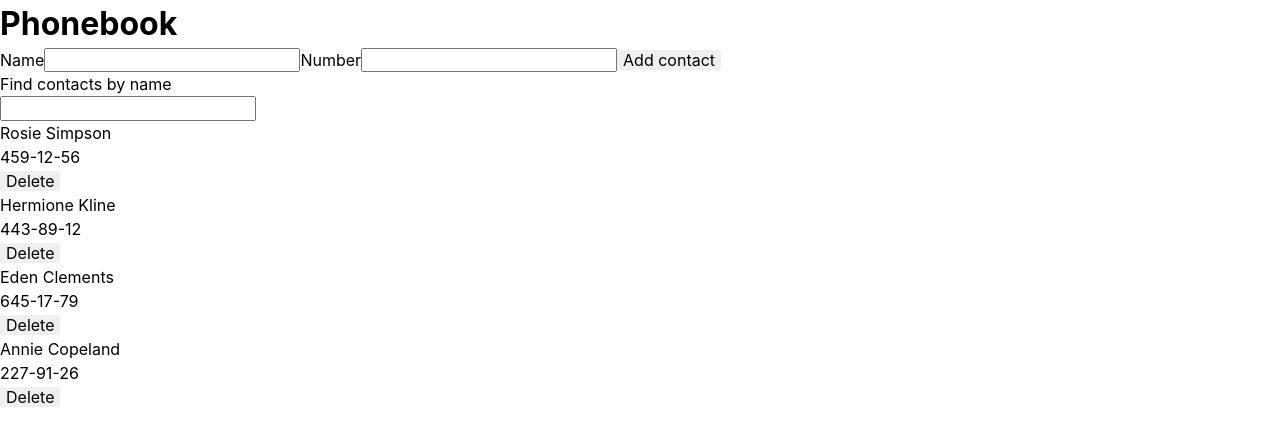
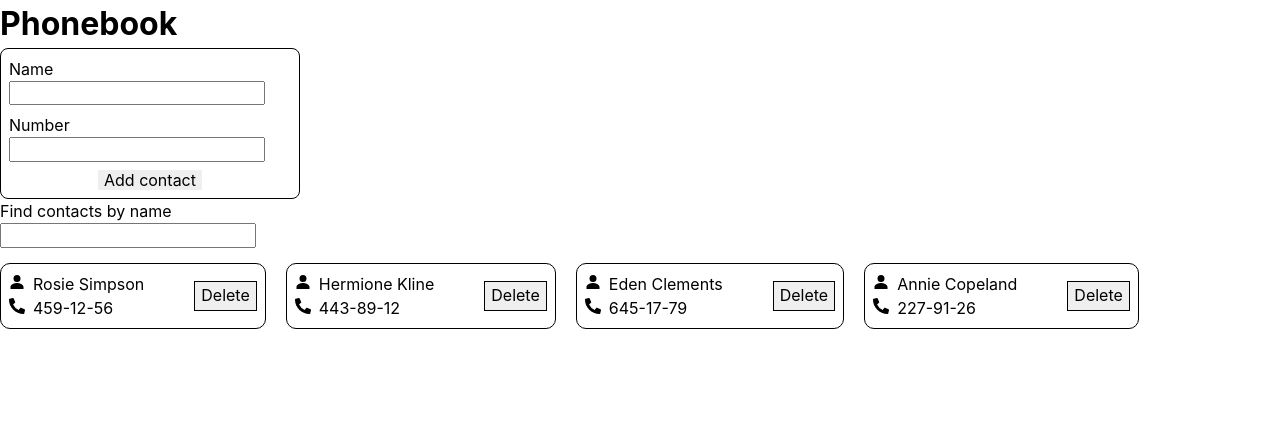
Before and after one commit to YuliiaLukomska/goit-react-hw-03, a React (Vite) app: page / in a window 1280 px wide. Shown: the top 446 px of the page. Built offline with nearby package versions, Linux system fonts and the light colour scheme.

Commit message:
add some styles

```diff
--- a/package.json
+++ b/package.json
@@ -15,6 +15,7 @@
     "nanoid": "^5.0.6",
     "react": "^18.2.0",
     "react-dom": "^18.2.0",
+    "react-icons": "^5.0.1",
     "yup": "^1.4.0"
   },
   "devDependencies": {
--- a/src/components/Contact/Contact.jsx
+++ b/src/components/Contact/Contact.jsx
@@ -1,9 +1,23 @@
+import css from "./Contact.module.css";
+import { IoPersonSharp } from "react-icons/io5";
+import { FaPhoneAlt } from "react-icons/fa";
+
 const Contact = ({ data: { name, number, id }, deleteContact }) => {
   return (
-    <div>
-      <p>{name}</p>
-      <p>{number}</p>
-      <button onClick={() => deleteContact(id)}>Delete</button>
+    <div className={css.contactItem}>
+      <div className={css.contactInfo}>
+        <p>
+          <IoPersonSharp className={css.icon} />
+          {name}
+        </p>
+        <p>
+          <FaPhoneAlt className={css.icon} />
+          {number}
+        </p>
+      </div>
+      <button className={css.contactBtn} onClick={() => deleteContact(id)}>
+        Delete
+      </button>
     </div>
   );
 };
--- /dev/null
+++ b/src/components/Contact/Contact.module.css
@@ -0,0 +1,15 @@
+.contactItem {
+  border: black solid 1px;
+  border-radius: 10px;
+  padding: 8px;
+  display: flex;
+  gap: 50px;
+  align-items: center;
+}
+.icon {
+  margin-right: 8px;
+}
+.contactBtn {
+  height: 30px;
+  border: black solid 1px;
+}
--- a/src/components/ContactForm/ContactForm.jsx
+++ b/src/components/ContactForm/ContactForm.jsx
@@ -1,5 +1,6 @@
 import { Formik, Form, Field, ErrorMessage } from "formik";
 import * as Yup from "yup";
+import css from "./ContactForm.module.css";
 
 const FeedbackSchema = Yup.object().shape({
   name: Yup.string()
@@ -29,7 +30,7 @@ const ContactForm = ({ addContacts }) => {
       onSubmit={handleSubmit}
       validationSchema={FeedbackSchema}
     >
-      <Form>
+      <Form className={css.formWrapper}>
         <label>
           Name
           <Field name="name" type="text" />
--- /dev/null
+++ b/src/components/ContactForm/ContactForm.module.css
@@ -0,0 +1,10 @@
+.formWrapper {
+  display: flex;
+  flex-direction: column;
+  gap: 8px;
+  width: 300px;
+  align-items: center;
+  border: black solid 1px;
+  border-radius: 8px;
+  padding: 8px;
+}
--- a/src/components/ContactList/ContactList.jsx
+++ b/src/components/ContactList/ContactList.jsx
@@ -1,8 +1,9 @@
 import Contact from "../Contact/Contact";
+import css from "./ContactList.module.css";
 
 const ContactList = ({ contactsArray, deleteContact }) => {
   return (
-    <ul>
+    <ul className={css.contactListWrapper}>
       {contactsArray.map((contact) => (
         <li key={contact.id}>
           <Contact data={contact} deleteContact={deleteContact} />
--- /dev/null
+++ b/src/components/ContactList/ContactList.module.css
@@ -0,0 +1,5 @@
+.contactListWrapper {
+  display: flex;
+  gap: 20px;
+  align-items: center;
+}
--- a/src/components/SearchBox/SearchBox.jsx
+++ b/src/components/SearchBox/SearchBox.jsx
@@ -1,6 +1,8 @@
+import css from "./SearchBox.module.css";
+
 const SearchBox = ({ inputValue, onFilter }) => {
   return (
-    <div>
+    <div className={css.filterInput}>
       <p>Find contacts by name</p>
       <input
         value={inputValue}
--- /dev/null
+++ b/src/components/SearchBox/SearchBox.module.css
@@ -0,0 +1,3 @@
+.filterInput {
+  margin-bottom: 15px;
+}
```
Also changed, not shown: 1 other file (tests, documents, lock files or other folders).
